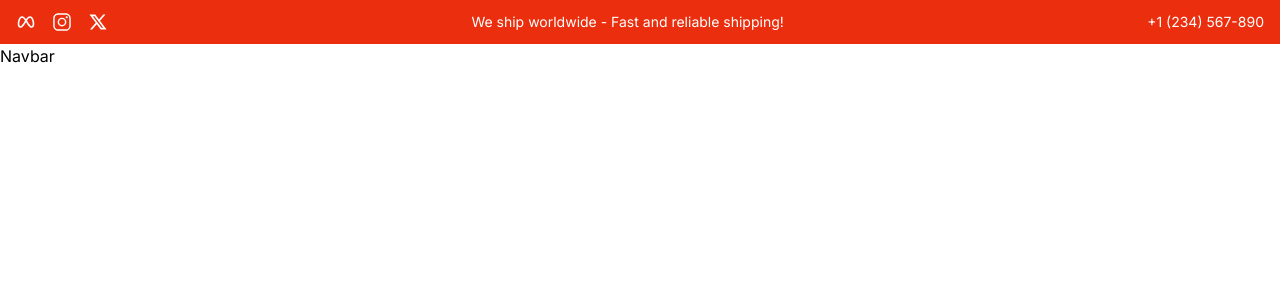
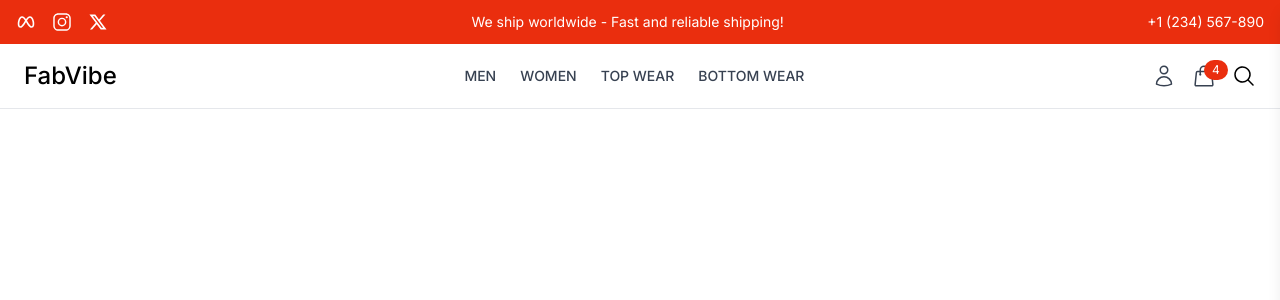
Before and after one commit to dipto230/e-coomerce-fullstack, a React (Vite) app: page / in a window 1280 px wide. Shown: the top 300 px of the page. Built offline with nearby package versions, Linux system fonts and the light colour scheme.

Commit message:
navbar section completed with cart

```diff
--- a/src/components/Common/Header.jsx
+++ b/src/components/Common/Header.jsx
@@ -4,7 +4,7 @@ import Navbar from './Navbar'
 
 const Header = () => {
   return (
-      <header>
+      <header className='border-b border-gray-200'>
           {/*Topbar section is here*/}
           <Topbar />
 
--- a/src/components/Common/Navbar.jsx
+++ b/src/components/Common/Navbar.jsx
@@ -1,8 +1,68 @@
-import React from 'react'
+import React, { useState } from 'react'
+import { Link } from 'react-router-dom'
+import { HiOutlineUser, HiOutlineShoppingBag, HiBars3BottomRight } from 'react-icons/hi2';
+import SearchBar from './SearchBar';
+import CartDrawer from '../Layout/CartDrawer';
+
 
 const Navbar = () => {
+     const [drawerOpen, setDrawerOpen] = useState(false);
+    const toggleCartDrawer = () => {
+        setDrawerOpen(!drawerOpen);
+    }
   return (
-    <div>Navbar</div>
+      <>
+          <nav className='container mx-auto flex items-center justify-between py-4 px-6'>
+              {/* Left-logo */}
+              <div>
+                  <Link to="/" className='text-2xl font-medium'>
+                      FabVibe
+
+                  </Link>
+              </div>
+              {/* center - Navigation Links */}
+            <div className='hidden md:flex space-x-6'>
+
+                  <Link to="#" className='text-gray-700 hover:text-black text-sm font-medium uppercase'>
+                      Men
+                  </Link>
+
+                   <Link to="#" className='text-gray-700 hover:text-black text-sm font-medium uppercase'>
+                      Women
+                  </Link>
+
+                   <Link to="#" className='text-gray-700 hover:text-black text-sm font-medium uppercase'>
+                      Top Wear
+                  </Link>
+
+                   <Link to="#" className='text-gray-700 hover:text-black text-sm font-medium uppercase'>
+                      Bottom Wear
+                  </Link>
+
+
+              </div>
+              {/* Right - icons  */}
+              <div className='flex items-center space-x-4'>
+                      <Link to="/profile" className='hover:text-black'>
+                  <HiOutlineUser className='h-6 w-6 text-gray-700'/>
+              </Link>
+              <button onClick={toggleCartDrawer} className='relative hover:text-black'>
+                  <HiOutlineShoppingBag className='h-6 w-6 text-gray-700' />
+                  <span className='absolute -top-1 bg-rabbit-red text-white text-xs rounded-full px-2 py-0.5'>4</span>
+
+                  </button>
+                  {/* search  */}
+                  <div className='overflow-hidden'>
+                      <SearchBar/>
+                  </div>
+                  <button className='md:hidden'>
+                      <HiBars3BottomRight className='h-6 w-6 text-gray-700'/>
+                  </button>
+
+          </div>
+          </nav>
+          <CartDrawer drawerOpen={drawerOpen} toggleCartDrawer={toggleCartDrawer} />
+   </>
   )
 }
 
--- /dev/null
+++ b/src/components/Common/SearchBar.jsx
@@ -0,0 +1,43 @@
+import React, { useState } from 'react'
+import { HiMagnifyingGlass, HiMiniXMark } from 'react-icons/hi2';
+
+const SearchBar = () => {
+    const [searchTerm, setSearchTerm] = useState("");
+    const [isOpen, setIsOpen] = useState(false);
+    const handleSearchToggle = () => {
+        setIsOpen(!isOpen);
+    };
+    const handleSearch = (e) => {
+
+        e.preventDefault();
+        console.log("Searching for:", searchTerm);
+        setIsOpen(false);
+    }
+
+  return (
+      <div className={`flex items-center justify-center w-full transition-all duration-300 ${isOpen ? "absolute top-0 left-0 w-full bg-white h-24 z-50" : "w-auto"} `}>
+          {isOpen ? (<form onSubmit={handleSearch} className='relative flex items-center justify-center w-full'>
+              <div className='relative w-1/2'>
+                  <input type='text' placeholder='search' value={searchTerm} onChange={(e)=> setSearchTerm(e.target.value)} className='bg-gray-100 px-4 py-2 pl-2 pr-12 rounded-lg focus:outline-none w-full placeholder:text-gray-700'/>
+
+                  {/*search icon*/}
+                  <button type='submit' className='absolute right-2 top-1/2 transform -translate-y-1/2 text-gray-200 hover:text-gray-800'>
+                      <HiMagnifyingGlass className='h-6 w-6 '/>
+                  </button>
+
+
+              </div>
+              {/*close button*/}
+              <button type="button" onClick={handleSearchToggle} className='absolute right-4 top-1/2  transform -translate-y-1/2 text-gray-600 hover:text-gray-800'>
+                  <HiMiniXMark className='h-6 w-6'/>
+              </button>
+          </form>) : (
+              <button onClick={handleSearchToggle}>
+                  <HiMagnifyingGlass className='h-6 w-6'/>
+              </button>
+          ) }
+    </div>
+  )
+}
+
+export default SearchBar
--- /dev/null
+++ b/src/components/Layout/CartDrawer.jsx
@@ -0,0 +1,34 @@
+
+import { IoMdClose } from 'react-icons/io';
+import { IoLogoInstagram } from 'react-icons/io5';
+
+const CartDrawer = ({drawerOpen, toggleCartDrawer}) => {
+
+  return (
+      <div className={`fixed top-0 right-0 w-3/4 sm:w-1/2 md:w-1/4 h-full bg-white shadow-lg transform transition-transform duration-300 flex flex-col z-50 ${drawerOpen ? "translate-x-0" : "translate-x-full"}`}>
+
+          {/* Close button */}
+          <div className='flex justify-end p-4'>
+              <button onClick={toggleCartDrawer}>
+                  <IoMdClose className="h-6  w-6 text-gray-700"/>
+              </button>
+
+          </div>
+          {/* Cart count with scrollbar  */}
+          <div className='flex-grow p-4 overflow-y-auto'>
+              <h2 className='text-xl font-semibold mb-4'>Your Cart</h2>
+              {/*components for cart area*/}
+
+          </div>
+          {/*checkout button fixed at the bottom*/}
+          <div className='p=4 bg-white sticky bottom-0' >
+              <button className='w-full bg-black text-white py-3 rounded-lg font-semibold hover:bg-gray-800 transition'>Checkout</button>
+              <p className='text-sm tracking-tighter mt-2 text-center'>Shipping, taxes, and discount codes calculated at checkout.</p>
+
+          </div>
+
+    </div>
+  )
+}
+
+export default CartDrawer
```
